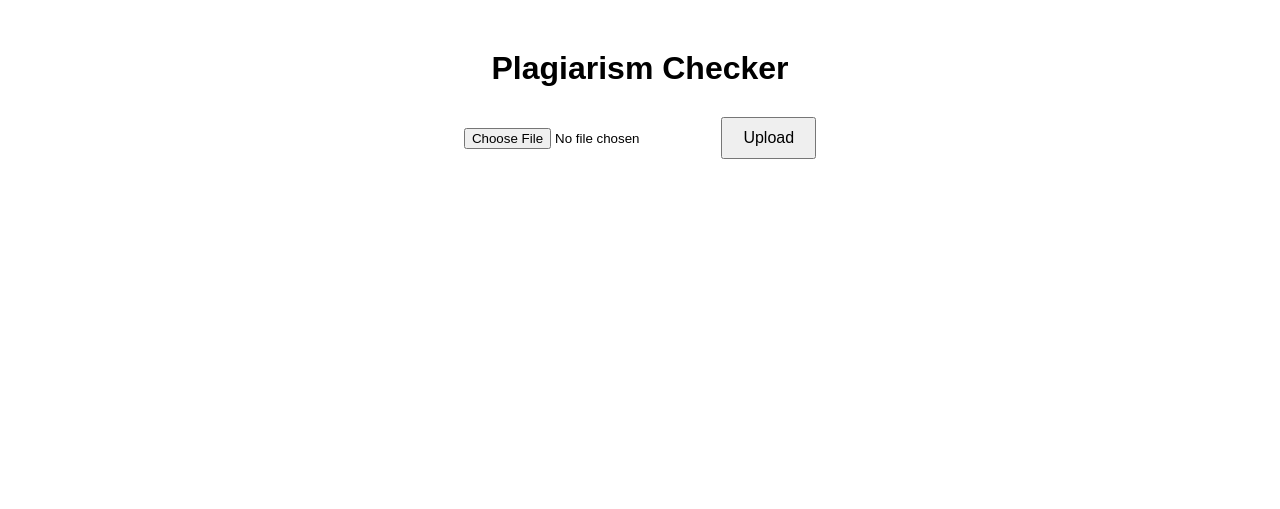
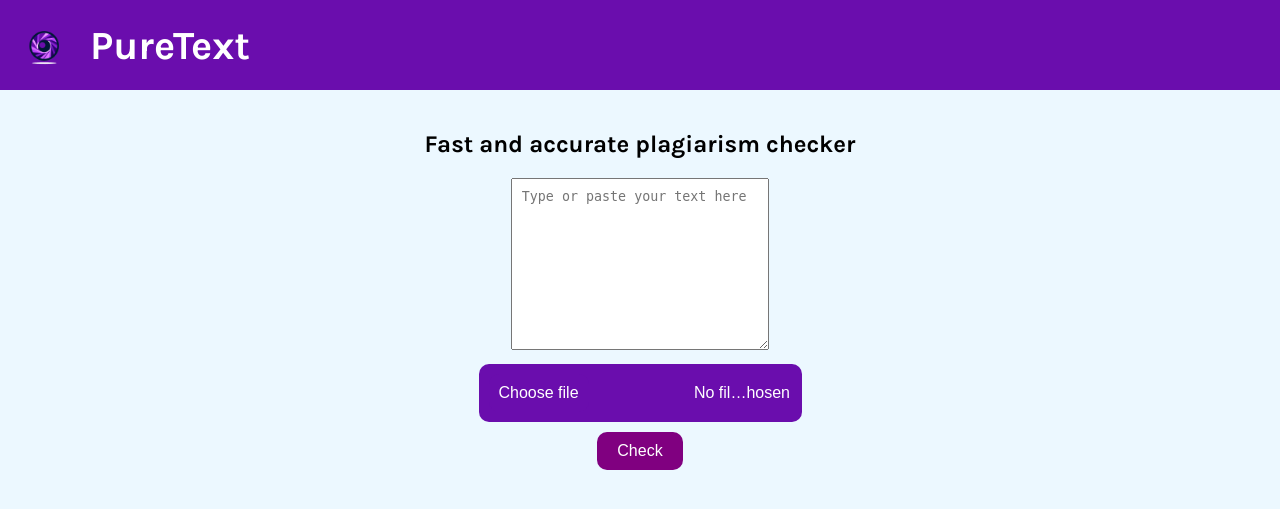
Before and after one commit to Kulichh/plagiarism_checker, a Flask app: page / in a window 1280 px wide. Shown: the top 509 px of the page. Run offline with Flask 3, Linux system fonts and the light colour scheme.

Commit message:
Update index.html

```diff
--- a/templates/index.html
+++ b/templates/index.html
@@ -3,35 +3,24 @@
 <head>
     <meta charset="UTF-8">
     <meta name="viewport" content="width=device-width, initial-scale=1.0">
-    <title>Plagiarism Checker</title>
-    <style>
-        body {
-            font-family: Arial, sans-serif;
-            margin: 50px;
-            text-align: center;
-        }
-
-        input[type="file"] {
-            margin: 20px 0;
-        }
-
-        button {
-            padding: 10px 20px;
-            font-size: 16px;
-        }
-
-        #result {
-            margin-top: 20px;
-        }
-    </style>
+    <title>PureText - Plagiarism Checker</title>
+    <link rel="stylesheet" href="{{ url_for('static', filename='css/styles.css') }}">
+    <link href="https://fonts.googleapis.com/css2?family=Karla:wght@400;700&display=swap" rel="stylesheet"> <!-- Підключення шрифту Karla -->
 </head>
 <body>
-    <h1>Plagiarism Checker</h1>
-    <form id="uploadForm">
-        <input type="file" id="fileInput" />
-        <button type="button" onclick="uploadFile()">Upload</button>
-    </form>
-    <div id="result"></div>
-    <script src="{{ url_for('static', filename='script.js') }}"></script>
+    <header>
+        <img src="{{ url_for('static', filename='images/logo.png') }}" alt="Company Logo" class="logo">
+        <h1>PureText</h1>
+    </header>
+    <main>
+        <h2>Fast and accurate plagiarism checker</h2>
+        <form action="/check_plagiarism" method="post" enctype="multipart/form-data">
+            <textarea name="text" rows="10" placeholder="Type or paste your text here"></textarea>
+            <br>
+            <input type="file" name="file">
+            <br>
+            <button type="submit">Check</button>
+        </form>
+    </main>
 </body>
 </html>
```
